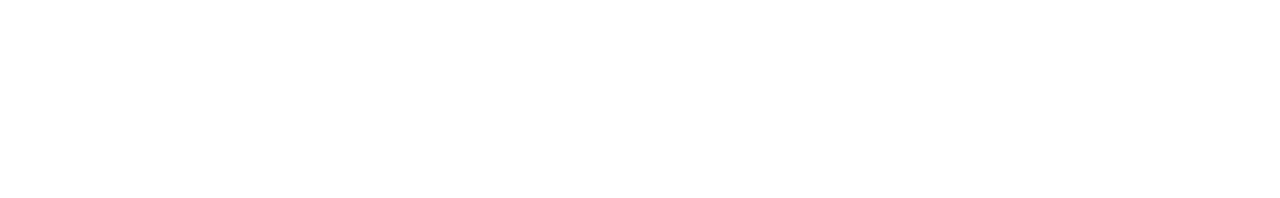
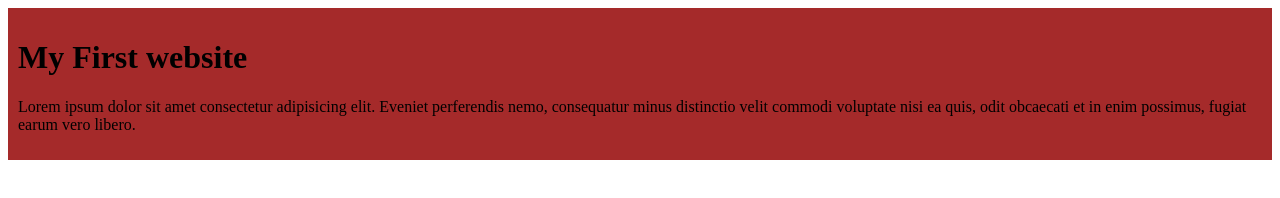
Before and after one commit to Ashraful-alam1184/my-first-website, a plain HTML site: page index.html in a window 1280 px wide. Drawn offline with Linux system fonts and the light colour scheme.

Commit message:
added the style blog

```diff
--- a/index.html
+++ b/index.html
@@ -4,8 +4,13 @@
     <meta charset="UTF-8">
     <meta name="viewport" content="width=device-width, initial-scale=1.0">
     <title>my first website</title>
+    <link rel="stylesheet" href="style/style.css">
 </head>
 <body>
+    <div>
+        <h1>My First website</h1>
+        <p>Lorem ipsum dolor sit amet consectetur adipisicing elit. Eveniet perferendis nemo, consequatur minus distinctio velit commodi voluptate nisi ea quis, odit obcaecati et in enim possimus, fugiat earum vero libero.</p>
+    </div>
 
 </body>
 </html>
--- /dev/null
+++ b/style/style.css
@@ -0,0 +1,5 @@
+div{
+    background-color: brown;
+    margin: 0%;
+    padding: 10px;
+}
```
